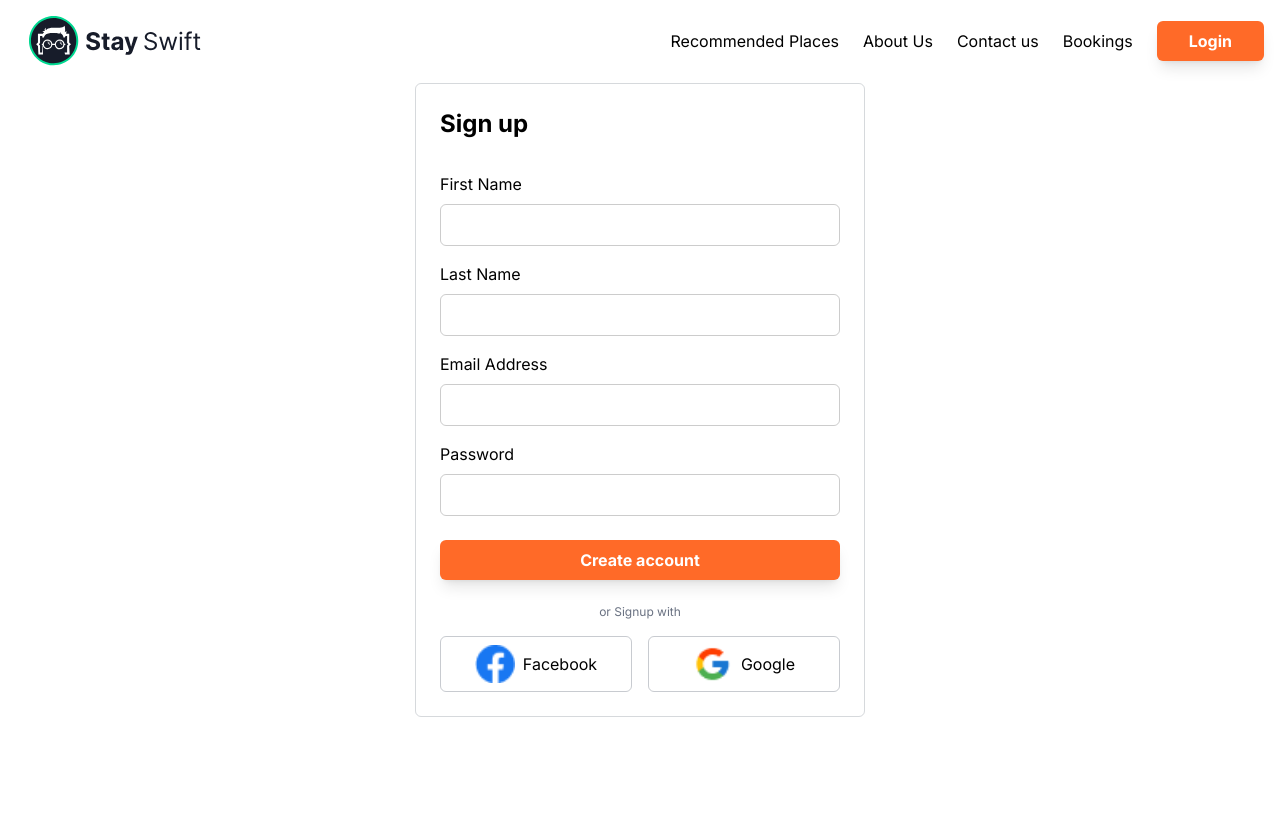
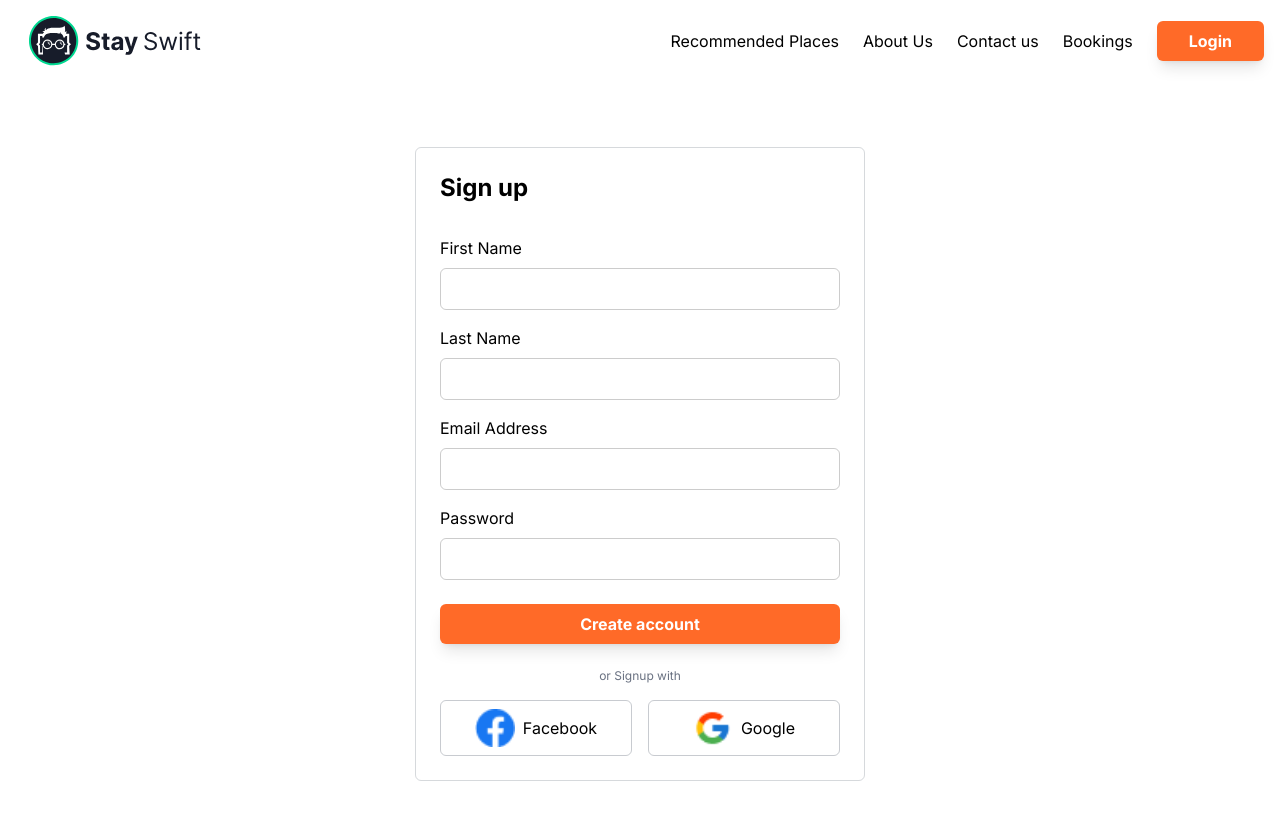
Before and after one commit to nafisa4611/hotel-booking-app, a Next.js app: page /register in a window 1280 px wide. Shown: the top 820 px of the page. Built offline with nearby package versions, Linux system fonts and the light colour scheme.

Commit message:
register updated

```diff
--- a/app/layout.js
+++ b/app/layout.js
@@ -14,7 +14,7 @@ export default function RootLayout({ children }) {
     <html lang="en">
       <body className={inter.className}>
         <Navbar />
-        <main>
+        <main className="pt-16">
           {children}
         </main>
       </body>
```
